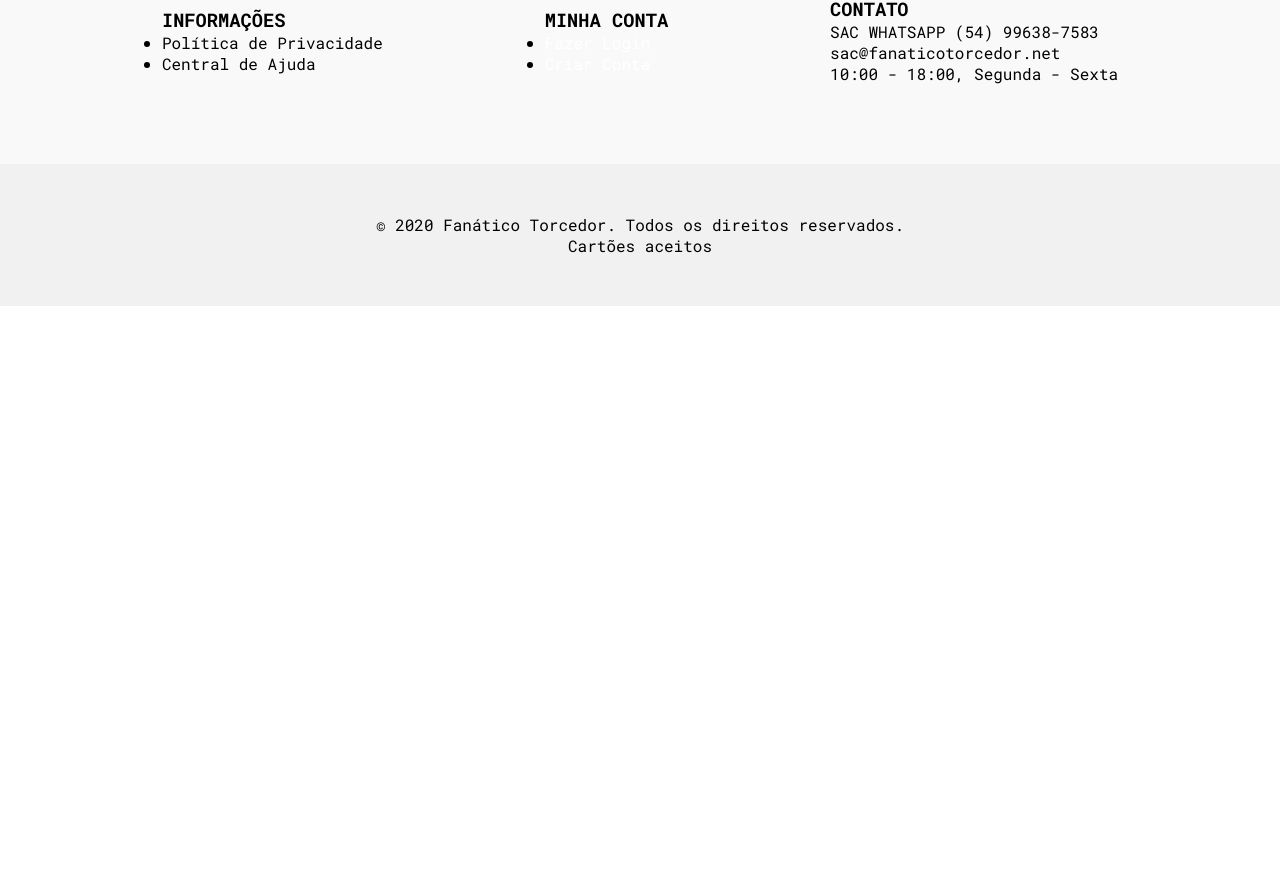
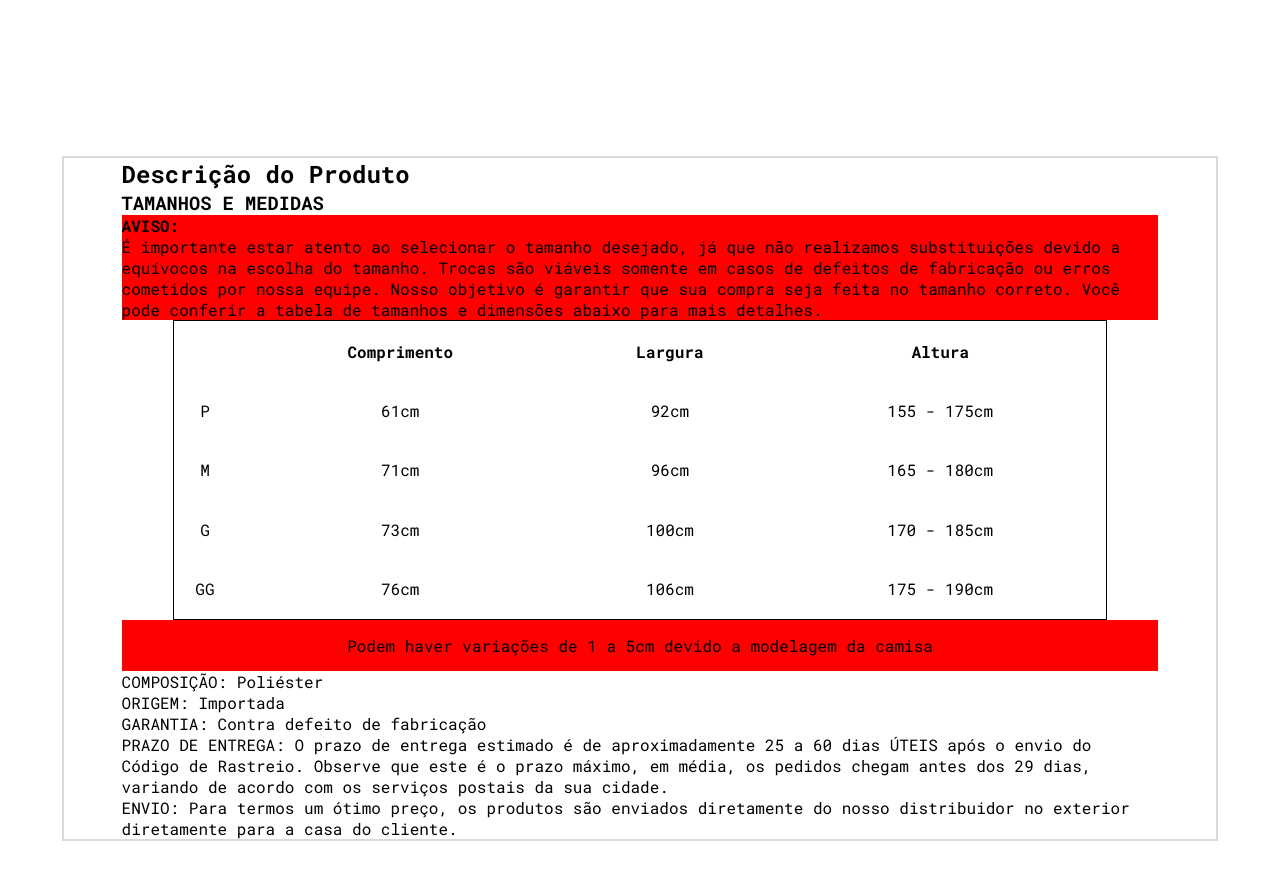
Before and after one commit to Hashtag-igor/Goal-Store-Frontend, a React (Vite) app: page /profile in a window 1280 px wide. Shown: the part 298-1178 px from the top of the page. Before the commit the page ends 800 px from the top, so only its background shows below. Built offline with nearby package versions, Linux system fonts and the light colour scheme.

Commit message:
Adicionei toda a estrutura do ProfilePage (alterei  parte do produto em sí e adicionei uma parte de informações sobre a qualidade/medidas do produto)

```diff
--- a/src/pages/ProfilePage.jsx
+++ b/src/pages/ProfilePage.jsx
@@ -2,6 +2,9 @@
 import React, { useState, useEffect, useContext } from 'react';
 import { useLocation } from 'react-router-dom';
 import { UserContext } from '../contexts/UserContext';
+import { BsCart3 } from "react-icons/bs"
+
+
 
 export default function ProfilePage() {
   const [selectedQuantity, setSelectedQuantity] = useState(1);
@@ -56,44 +59,115 @@
   };
 
   return (
-    <div style={{width: "90%", background: 'yellow', margin: 'auto'}}>
+    <div>
+      <div style={{width: "90%", margin: '90px auto'}}>
         {selectedProduct && (
           <div style={{display: "flex"}}>
+            <div style={{width: "40%", display: "flex", alignItems: 'center', justifyContent: "center", flexDirection: "column", borderRight: "1px solid #d1d1d1"}}>
               <div>
-            <div>
-              <img src={selectedProduct.img} alt={selectedProduct.name} />
+                <img style={{width: "400px", height: "400px"}} src={selectedProduct.img} alt={selectedProduct.name} />
               </div>
               <div>
                 <img style={{width: '180px', height: '180px'}} src={selectedProduct.img} alt={selectedProduct.name} />
                 <img style={{width: '180px', height: '180px'}} src={selectedProduct.img_back} alt={selectedProduct.name} />
               </div>
             </div>
+
+            <div style={{ width: "60%", display: "flex", alignItems: 'center', justifyContent: 'center' , flexDirection: "column", gap: "40px"}}>
+              {/* infos */}
+              <div style={{textAlign: "center"}}>
+                <h2 style={{fontSize: "28px", marginTop: "40px"}}>{selectedProduct.name}</h2>
+                <p style={{fontSize: "18px", marginTop: "8px"}}>{selectedProduct.description}</p>
+              </div>
+              {/* Quantidade e tamanho */}
+              <div style={{width: "90%",  display: "flex", justifyContent: 'space-evenly', alignItems: "center"}}>
                 <div>
-            <h2>{selectedProduct.name}</h2>
-            <p>{selectedProduct.description}</p>
-            <p>Preço: R${selectedProduct.price}</p>
                   <label htmlFor="size">Escolha um tamanho:</label>
                   <select id="size" value={selectedSize} onChange={handleSizeChange}>
                     <option value="">Selecione</option>
                     <option value="P">P</option>
                     <option value="M">M</option>
                     <option value="G">G</option>
-              {/* Adicione mais opções de tamanho conforme necessário */}
                   </select>
+                </div>
+                <div>
                     <label htmlFor="quantity">Quantidade:</label>
-            <div>
-              <button onClick={handleDecrementQuantity}>-</button>
-              <input type="number" id="quantity" value={selectedQuantity} onChange={handleQuantityChange} min={1} />
-              <button onClick={handleIncrementQuantity}>+</button>
+                    <button style={{fontSize: "22px", padding: "1px 8px"}} onClick={handleDecrementQuantity}>-</button>
+                    <input style={{width: "48px", border: 'none', backgroundColor: "transparent", textAlign: "center", fontSize: "24px"}} type="text" id="quantity" value={selectedQuantity} onChange={handleQuantityChange} min={1} />
+                    <button style={{fontSize: "22px", padding: "1px 8px"}} onClick={handleIncrementQuantity}>+</button>
+                </div>
+              </div>
+              {/* Pagemento   */}
+              <div style={{display: "flex", alignItems: "center", flexDirection: "column", gap: "10px 0", margin: "50px 0"}}>
+                <p style={{fontSize: "34px", color: "#f82e56", fontWeight: "bolder"}}>Preço: R${selectedProduct.price}</p>
                 {userLoggedIn ? (
-                <button onClick={handleAddToCart}>Adicionar ao carrinho</button>
+                  <button style={{backgroundColor: "#f82e56", color: "white", padding: "15px 0", fontSize: "20px", width: "330px", fontWeight: "bolder", border: "1px solid #f82e56", marginTop: "15px"}} onClick={handleAddToCart}><BsCart3 style={{fontSize: "22px"}}/> Adicionar ao carrinho</button>
                 ) : (
                   <p>Faça login para adicionar este item ao carrinho.</p>
                 )}
+                <div style={{margin: "15px auto", display: "flex", alignItems: "center", flexDirection: "column"}}>
+                  {/* <img src="https://assets.pagseguro.com.br/ps-integration-assets/banners/parcelamento/468x60_pagseguro_12x.gif" alt="" /> */}
+                  <img style={{margin: "20px 0"}} src="https://fanaticotorcedor.net/cdn/shop/files/1.png?v=1613676898" alt="" />
+                  <p style={{width: "90%", textAlign: "center"}}>*Processo de pagamento totalmente seguro, por boleto bancário ou Pix ou cartão de crédito, através do MercadoPago.</p>
+                </div>
               </div>
             </div>
           </div>
         )}
       </div>
+
+      <div style={{width: "90%", margin: '30vh auto 20vh', border: "2px solid #dadada"}}>
+        <div style={{width: "90%", margin: "auto"}}>
+          <h2>Descrição do Produto</h2>
+          <h3>TAMANHOS E MEDIDAS</h3>
+          <div style={{background: "red"}}>
+            <h4>AVISO:</h4>
+            <p>É importante estar atento ao selecionar o tamanho desejado, já que não realizamos substituições devido a equívocos na escolha do tamanho. Trocas são viáveis somente em casos de defeitos de fabricação ou erros cometidos por nossa equipe. Nosso objetivo é garantir que sua compra seja feita no tamanho correto. Você pode conferir a tabela de tamanhos e dimensões abaixo para mais detalhes.</p>
+          </div>
+          <div>
+            <table style={{height: "300px", borderCollapse: "collapse", width: "90%", border: "1px solid black", textAlign: "center", margin: "auto"}}>
+  <tr>
+    <th></th>
+    <th>Comprimento</th>
+    <th>Largura</th>
+    <th>Altura</th>
+  </tr>
+  <tr>
+    <td>P</td>
+    <td>61cm</td>
+    <td>92cm</td>
+    <td>155 - 175cm</td>
+  </tr>
+  <tr>
+    <td>M</td>
+    <td>71cm</td>
+    <td>96cm</td>
+    <td>165 - 180cm</td>
+  </tr>
+  <tr>
+    <td>G</td>
+    <td>73cm</td>
+    <td>100cm</td>
+    <td>170 - 185cm</td>
+  </tr>
+  <tr>
+    <td>GG</td>
+    <td>76cm</td>
+    <td>106cm</td>
+    <td>175 - 190cm</td>
+  </tr>
+</table>
+            <p style={{background: "red", padding: "15px 0", textAlign: "center"}}>Podem haver variações de 1 a 5cm devido a modelagem da camisa</p>
+          </div>
+          <ul style={{listStyle: "none"}}>
+            <li>COMPOSIÇÃO: Poliéster</li>
+            <li>ORIGEM: Importada</li>
+            <li>GARANTIA: Contra defeito de fabricação</li>
+            <li>PRAZO DE ENTREGA: O prazo de entrega estimado é de aproximadamente 25 a 60 dias ÚTEIS após o envio do Código de Rastreio. Observe que este é o prazo máximo, em média, os pedidos chegam antes dos 29 dias, variando de acordo com os serviços postais da sua cidade. </li>
+            <li>ENVIO: Para termos um ótimo preço, os produtos são enviados diretamente do nosso distribuidor no exterior diretamente para a casa do cliente.</li>
+          </ul>
+        </div>
+      </div>
+    </div>
   );
 }
```
Lines whose indentation alone changed are shown as unchanged.
